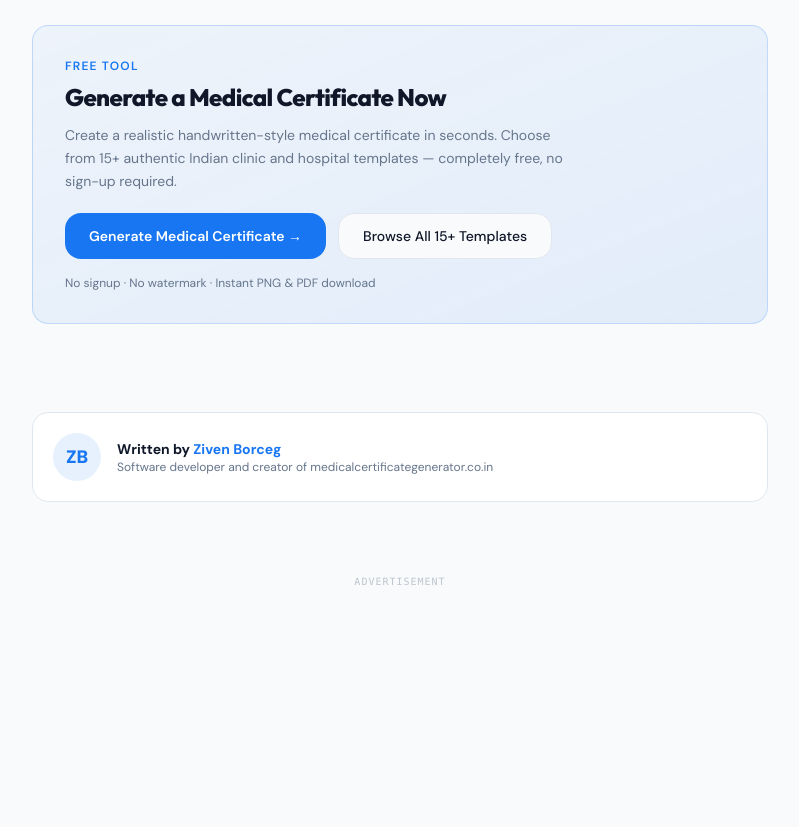
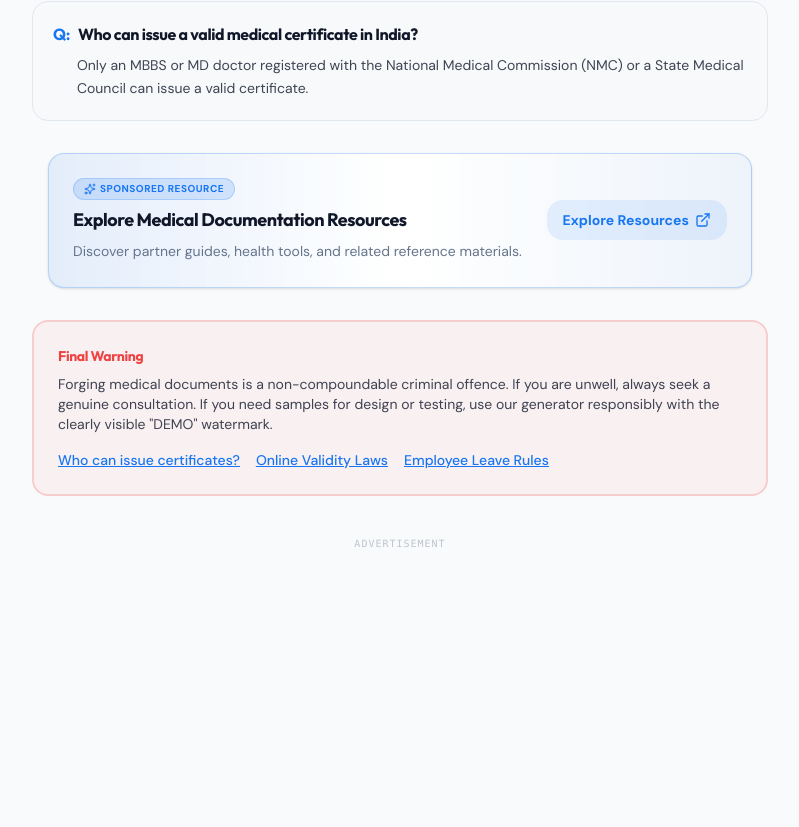
Before and after one commit to Medicalcertificategenerator/generatorupdate, a Next.js app: page /blog/fake-medical-certificate-consequences in a window 1280 px wide. Shown: the part 4193-5020 px from the top of the page, without its empty margins (240-1039 px from the left). Built offline with nearby package versions, Linux system fonts and the light colour scheme.

Commit message:
Implement Adsterra Smartlink and high-visibility content ad breaks

```diff
--- a/app/generator/page.tsx
+++ b/app/generator/page.tsx
@@ -11,6 +11,7 @@ import { Footer } from "@/components/layout/Footer";
 import { TEMPLATES } from "@/types/certificate";
 import { LANDING_PAGES } from "@/data/landingPages";
 import { AdsterraBanner } from "@/components/ads/AdsterraBanner";
+import { AdsterraSmartlink } from "@/components/ads/AdsterraSmartlink";
 
 const BASE_URL = "https://medicalcertificategenerator.co.in";
 
@@ -155,7 +156,7 @@ export default function GeneratorIndexPage() {
 
       {/* Ad Placement 1: After Specialized Generators */}
       <div className="max-w-4xl mx-auto px-4">
-        <AdsterraBanner unit="300x250" />
+        <AdsterraBanner unit="300x250" placementId="generator_index_specialized" />
       </div>
 
       {/* LANDING PAGES — For-purpose certificates */}
@@ -210,8 +211,15 @@ export default function GeneratorIndexPage() {
 
       {/* Ad Placement 2: After Purpose-Specific Certificates */}
       <div className="max-w-4xl mx-auto px-4">
-        <AdsterraBanner unit="300x250" />
+        <AdsterraBanner unit="300x250" placementId="generator_index_purpose" />
       </div>
+
+      {/* Smartlink CTA: Secondary Monetization Layer */}
+      <AdsterraSmartlink
+        placementId="generator_index_smartlink"
+        title="Discover Additional Medical Resources"
+        description="Explore curated healthcare guides, legal frameworks, and related documentation tools."
+      />
 
       {/* ALL TEMPLATES */}
       <section className="px-4 py-14">
--- a/src/components/ads/AdsterraBanner.tsx
+++ b/src/components/ads/AdsterraBanner.tsx
@@ -39,6 +39,7 @@ export interface AdsterraBannerProps {
   label?: string;
   className?: string;
   showLabel?: boolean;
+  placementId?: string;
 }
 
 export function AdsterraBanner({
@@ -46,6 +47,7 @@ export function AdsterraBanner({
   label = "ADVERTISEMENT",
   className = "",
   showLabel = true,
+  placementId,
 }: AdsterraBannerProps) {
   const [mounted, setMounted] = useState(false);
   const [activeUnit, setActiveUnit] = useState<"300x250" | "728x90" | "320x50">("300x250");
@@ -68,6 +70,7 @@ export function AdsterraBanner({
     const width = config ? config.width : 300;
     return (
       <div
+        data-placement-id={placementId}
         className={`my-6 flex flex-col items-center justify-center w-full overflow-hidden transition-all duration-300 ${className}`}
         style={{ minHeight: `${height + (showLabel ? 20 : 0)}px` }}
       >
@@ -115,6 +118,7 @@ export function AdsterraBanner({
 
   return (
     <div
+      data-placement-id={placementId}
       className={`my-6 md:my-8 flex flex-col items-center justify-center w-full overflow-hidden transition-all duration-300 ${className}`}
     >
       {showLabel && label && (
--- /dev/null
+++ b/src/components/ads/AdsterraSmartlink.tsx
@@ -0,0 +1,59 @@
+"use client";
+
+import { ExternalLink, Sparkles } from "lucide-react";
+
+export const ADSTERRA_SMARTLINK_URL =
+  "https://www.effectivecpmnetwork.com/nmefs3wm?key=dcda6e3c7109e9fd138b25c44e16ab13";
+
+export interface AdsterraSmartlinkProps {
+  href?: string;
+  title?: string;
+  description?: string;
+  badge?: string;
+  placementId?: string;
+  className?: string;
+}
+
+export function AdsterraSmartlink({
+  href = ADSTERRA_SMARTLINK_URL,
+  title = "Explore Related Resources & External Offers",
+  description = "Discover partner services, tools, and curated educational resources.",
+  badge = "SPONSORED RESOURCE",
+  placementId,
+  className = "",
+}: AdsterraSmartlinkProps) {
+  return (
+    <div
+      data-placement-id={placementId}
+      className={`my-8 max-w-4xl mx-auto px-4 ${className}`}
+    >
+      <a
+        href={href}
+        target="_blank"
+        rel="nofollow sponsored noopener noreferrer"
+        className="group block bg-gradient-to-r from-primary/10 via-card to-primary/5 border border-primary/25 rounded-2xl p-5 md:p-6 shadow-sm hover:shadow-md hover:border-primary/40 transition-all duration-200"
+      >
+        <div className="flex flex-col sm:flex-row items-start sm:items-center justify-between gap-4">
+          <div className="space-y-1.5 flex-1">
+            <div className="flex items-center gap-2">
+              <span className="inline-flex items-center gap-1 text-[10px] font-bold uppercase tracking-wider bg-primary/15 text-primary px-2.5 py-0.5 rounded-full border border-primary/20">
+                <Sparkles className="w-3 h-3" />
+                {badge}
+              </span>
+            </div>
+            <h3 className="text-base md:text-lg font-bold text-foreground group-hover:text-primary transition-colors flex items-center gap-2">
+              {title}
+            </h3>
+            <p className="text-xs md:text-sm text-muted-foreground leading-relaxed">
+              {description}
+            </p>
+          </div>
+          <div className="flex items-center gap-1.5 text-xs md:text-sm font-bold text-primary bg-primary/10 group-hover:bg-primary text-primary group-hover:text-primary-foreground px-4 py-2.5 rounded-xl transition-all duration-200 shrink-0">
+            <span>Explore Resources</span>
+            <ExternalLink className="w-4 h-4 group-hover:translate-x-0.5 transition-transform" />
+          </div>
+        </div>
+      </a>
+    </div>
+  );
+}
--- /dev/null
+++ b/src/components/ads/ContentAdBreak.tsx
@@ -0,0 +1,30 @@
+"use client";
+
+import { AdsterraBanner, AdsterraUnit } from "./AdsterraBanner";
+
+export interface ContentAdBreakProps {
+  unit?: AdsterraUnit;
+  placementId?: string;
+  className?: string;
+  showLabel?: boolean;
+}
+
+export function ContentAdBreak({
+  unit = "300x250",
+  placementId,
+  className = "",
+  showLabel = true,
+}: ContentAdBreakProps) {
+  return (
+    <div
+      data-placement-id={placementId}
+      className={`my-8 md:my-10 max-w-4xl mx-auto px-4 ${className}`}
+    >
+      <AdsterraBanner
+        unit={unit}
+        placementId={placementId}
+        showLabel={showLabel}
+      />
+    </div>
+  );
+}
--- a/src/components/blog/BlogAdContentRenderer.tsx
+++ b/src/components/blog/BlogAdContentRenderer.tsx
@@ -1,19 +1,82 @@
 "use client";
 
 import React from "react";
+import { ContentAdBreak } from "@/components/ads/ContentAdBreak";
+import { AdsterraSmartlink } from "@/components/ads/AdsterraSmartlink";
 
 interface BlogAdContentRendererProps {
   content: React.ReactNode;
 }
 
 /**
- * Renders blog content cleanly without ad units
+ * Renders blog content with automated, controlled ad breaks and Smartlink placement
+ * between major content sections.
  */
 export function BlogAdContentRenderer({ content }: BlogAdContentRendererProps) {
   if (!content) return null;
 
-  if (React.isValidElement(content) && (content.props as { className?: string })?.className) {
-    return <div className={(content.props as { className?: string }).className}>{(content.props as { children?: React.ReactNode }).children || content}</div>;
+  if (React.isValidElement(content)) {
+    const element = content as React.ReactElement<{ children?: React.ReactNode; className?: string }>;
+    const childrenArray = React.Children.toArray(element.props.children);
+
+    if (childrenArray.length > 1) {
+      const result: React.ReactNode[] = [];
+      const total = childrenArray.length;
+
+      // Insertion indices based on section count
+      const introAdIdx = 0; // After first block (e.g. AEO snippet / intro)
+      const midAdIdx = Math.floor(total / 2);
+      const smartlinkIdx = Math.max(1, total - 2);
+      const beforeFaqIdx = total - 1;
+
+      childrenArray.forEach((child, index) => {
+        result.push(child);
+
+        // Insert after intro block
+        if (index === introAdIdx && total >= 2) {
+          result.push(
+            <ContentAdBreak
+              key="ad-blog-intro"
+              unit="300x250"
+              placementId="blog_after_intro"
+            />
+          );
+        }
+        // Insert mid-article ad if distinct from intro and end
+        else if (index === midAdIdx && index !== introAdIdx && index < smartlinkIdx && total >= 5) {
+          result.push(
+            <ContentAdBreak
+              key="ad-blog-mid"
+              unit="300x250"
+              placementId="blog_mid"
+            />
+          );
+        }
+        // Insert Smartlink CTA before end section
+        else if (index === smartlinkIdx && total >= 3) {
+          result.push(
+            <AdsterraSmartlink
+              key="ad-blog-smartlink"
+              placementId="blog_smartlink"
+              title="Explore Medical Documentation Resources"
+              description="Discover partner guides, health tools, and related reference materials."
+            />
+          );
+        }
+        // Insert pre-FAQ/conclusion ad
+        else if (index === beforeFaqIdx && total >= 4) {
+          result.push(
+            <ContentAdBreak
+              key="ad-blog-before-faq"
+              unit="300x250"
+              placementId="blog_before_faq"
+            />
+          );
+        }
+      });
+
+      return <div className={element.props.className || "space-y-6"}>{result}</div>;
+    }
   }
 
   return <div className="space-y-6">{content}</div>;
--- a/src/views/BlogPost.tsx
+++ b/src/views/BlogPost.tsx
@@ -106,9 +106,6 @@ export default function BlogPost() {
         <article className="max-w-3xl mx-auto px-4 py-8 md:py-12">
           <BlogAdContentRenderer content={post.content} />
 
-          {/* Ad Placement 1: After Main Article Content */}
-          <AdsterraBanner unit="300x250" />
-
           {/* Mid / End CTA — appears automatically in every article */}
           <div className="my-10 rounded-2xl overflow-hidden border border-primary/20 bg-gradient-to-br from-primary/5 to-primary/10">
             <div className="p-6 sm:p-8">
@@ -164,9 +161,9 @@ export default function BlogPost() {
           )}
         </div>
 
-        {/* Ad Placement 2: Before Article Navigation & Related Posts */}
+        {/* Ad Placement: Before Article Navigation & Related Posts */}
         <div className="max-w-3xl mx-auto px-4">
-          <AdsterraBanner unit="300x250" />
+          <AdsterraBanner unit="300x250" placementId="blog_end" />
         </div>
 
         {/* Prev / Next navigation */}
--- a/src/views/Generator.tsx
+++ b/src/views/Generator.tsx
@@ -59,6 +59,7 @@ import { ScrollArea } from "@/components/ui/scroll-area";
 import { useToast } from "@/hooks/use-toast";
 import { Badge } from "@/components/ui/badge";
 import { AdsterraBanner } from "@/components/ads/AdsterraBanner";
+import { AdsterraSmartlink } from "@/components/ads/AdsterraSmartlink";
 
 const DEFAULT_DATA: CertificateData = {
   patientName: "Raj Chourasiya",
@@ -478,7 +479,7 @@ export default function Generator() {
 
           {/* Ad Placement 1: Below Related Templates & Before How Generator Works */}
           <div className="max-w-[800px] mx-auto px-4">
-            <AdsterraBanner unit="300x250" />
+            <AdsterraBanner unit="300x250" placementId="generator_after_templates" />
           </div>
 
           {/* SEO Content Block */}
@@ -507,7 +508,14 @@ export default function Generator() {
                 </div>
 
                 {/* Ad Placement 2: After Common Use Cases & Before FAQ */}
-                <AdsterraBanner unit="300x250" />
+                <AdsterraBanner unit="300x250" placementId="generator_before_faq" />
+
+                {/* Smartlink CTA: Secondary Monetization Layer */}
+                <AdsterraSmartlink
+                  placementId="generator_smartlink"
+                  title="Explore Additional Medical Resources"
+                  description="Find relevant clinical references, documentation tools, and partner offers."
+                />
 
                 <h2 className="text-2xl font-extrabold mb-4 border-b pb-2">Frequently Asked Questions</h2>
                 <div className="space-y-4 text-sm text-foreground/80 mb-8">
```
Also changed, not shown: src/components/landing/CertLandingPage.tsx (+15 -3 lines), src/views/Home.tsx (+15 -4 lines).
